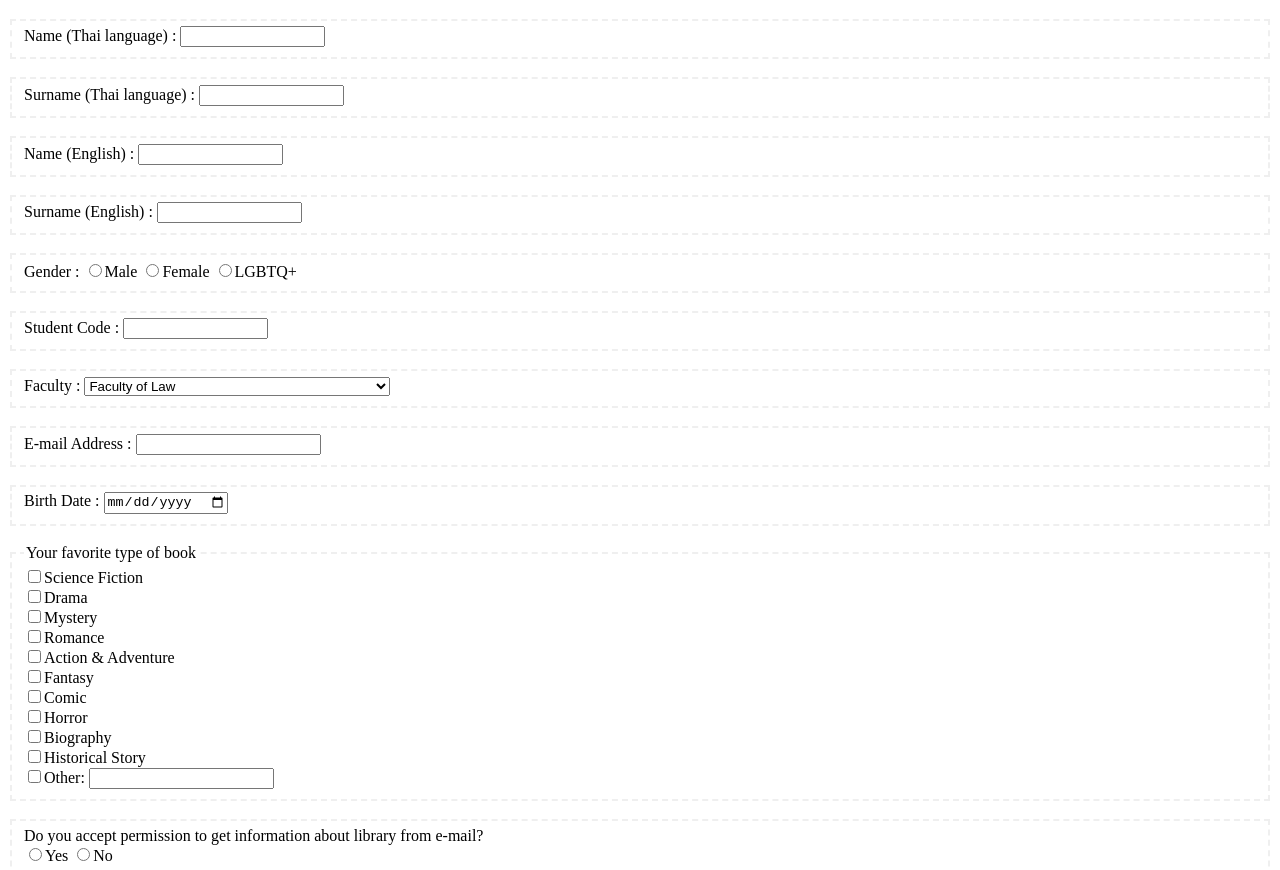
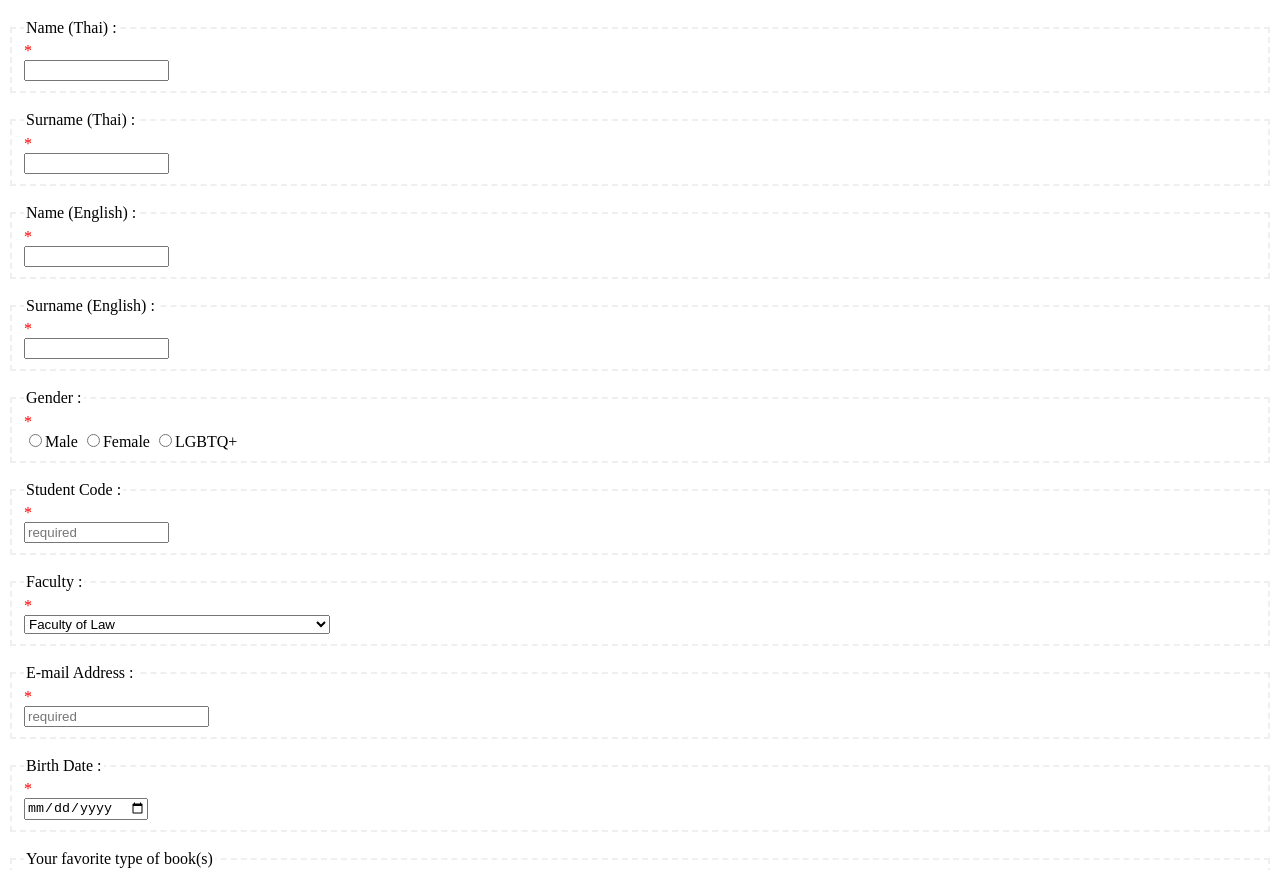
Before and after one commit to 6709530015/6709530015_LibraryMembershipApplicationForm, a plain HTML site: page index.html in a window 1280 px wide. Shown: the part 87-957 px from the top of the page. Drawn offline with Linux system fonts and the light colour scheme.

Commit message:
Add red dot in each header

```diff
--- a/index.html
+++ b/index.html
@@ -10,35 +10,40 @@
     <form action="">
     <p>
         <fieldset>
-            Name (Thai language) :
+            <div id="mark">*</div>
+            <legend>Name (Thai) :</legend>
             <input type="text" name="thainame" size="15" maxlength="20" required>
         </fieldset>
 
         <br>
 
         <fieldset>
-            Surname (Thai language) :
+            <div id="mark">*</div>
+            <legend>Surname (Thai) :</legend>
             <input type="text" name="thaisurname" size="15" maxlength="20" required>
         </fieldset>
 
         <br>
 
         <fieldset>
-            Name (English) :
-            <input type="text" name="engname" size="15" maxlength="20" required>
+            <div id="mark">*</div>
+            <legend>Name (English) :</legend>
+            <input type="text" name="engname" size="15" maxlength="25" required>
         </fieldset>
 
         <br>
 
         <fieldset>
-            Surname (English) :
-            <input type="text" name="engsurname" size="15" maxlength="20" required>
+            <div id="mark">*</div>
+            <legend>Surname (English) :</legend>
+            <input type="text" name="engsurname" size="15" maxlength="25" required>
         </fieldset>
 
         <br>
 
         <fieldset>
-            Gender :
+            <div id="mark">*</div>
+            <legend>Gender :</legend>
                 <input type="radio" name="gender" value="male">Male
                 <input type="radio" name="gender" value="female">Female
                 <input type="radio" name="gender" value="lgbtq+">LGBTQ+
@@ -47,14 +52,16 @@
         <br>
 
         <fieldset>
-            Student Code :
-            <input type="text" name="studentcode" size="15" maxlength="10" required>
+            <div id="mark">*</div>
+            <legend>Student Code :</legend>
+            <input type="text" name="studentcode" size="15" maxlength="10" required placeholder="required">
         </fieldset>
 
         <br>
 
         <fieldset>
-            Faculty :
+            <div id="mark">*</div>
+            <legend>Faculty :</legend>
             <select name="faculty">
                 <option value="law">Faculty of Law</option>
                 <option value="law">Faculty of Political Science</option>
@@ -77,21 +84,24 @@
         <br>
 
         <fieldset>
-            E-mail Address :
-            <input type="email" name="email" required>
+            <div id="mark">*</div>
+            <legend>E-mail Address :</legend>
+            <input type="email" name="email" required placeholder="required">
         </fieldset>
 
         <br>
 
         <fieldset>
-            Birth Date :
+            <div id="mark">*</div>
+            <legend>Birth Date :</legend>
             <input type="date" name="birthdate" required>
         </fieldset>
 
         <br>
 
         <fieldset>
-        <legend>Your favorite type of book</legend>
+            <div id="mark">*</div>
+            <legend>Your favorite type of book(s)</legend>
             <input type="checkbox" name="typebook" value="scifi">Science Fiction <br>
             <input type="checkbox" name="typebook" value="drama">Drama <br>
             <input type="checkbox" name="typebook" value="mystery">Mystery <br>
@@ -108,6 +118,8 @@
         <br>
 
         <fieldset>
+            <div id="mark">*</div>
+            <legend>Get more informations</legend>
             Do you accept permission to get information about library from e-mail? <br>
             <input type="radio" name="info" value="yes">Yes
             <input type="radio" name="info" value="no">No
--- a/mystyle.css
+++ b/mystyle.css
@@ -6,3 +6,9 @@ h1 {
 fieldset {
     border-style: dashed;
 }
+body {
+    background-image: resources("library.jpg");
+}
+#mark {
+    color: red;
+}
```
Lines whose indentation alone changed are shown as unchanged.
